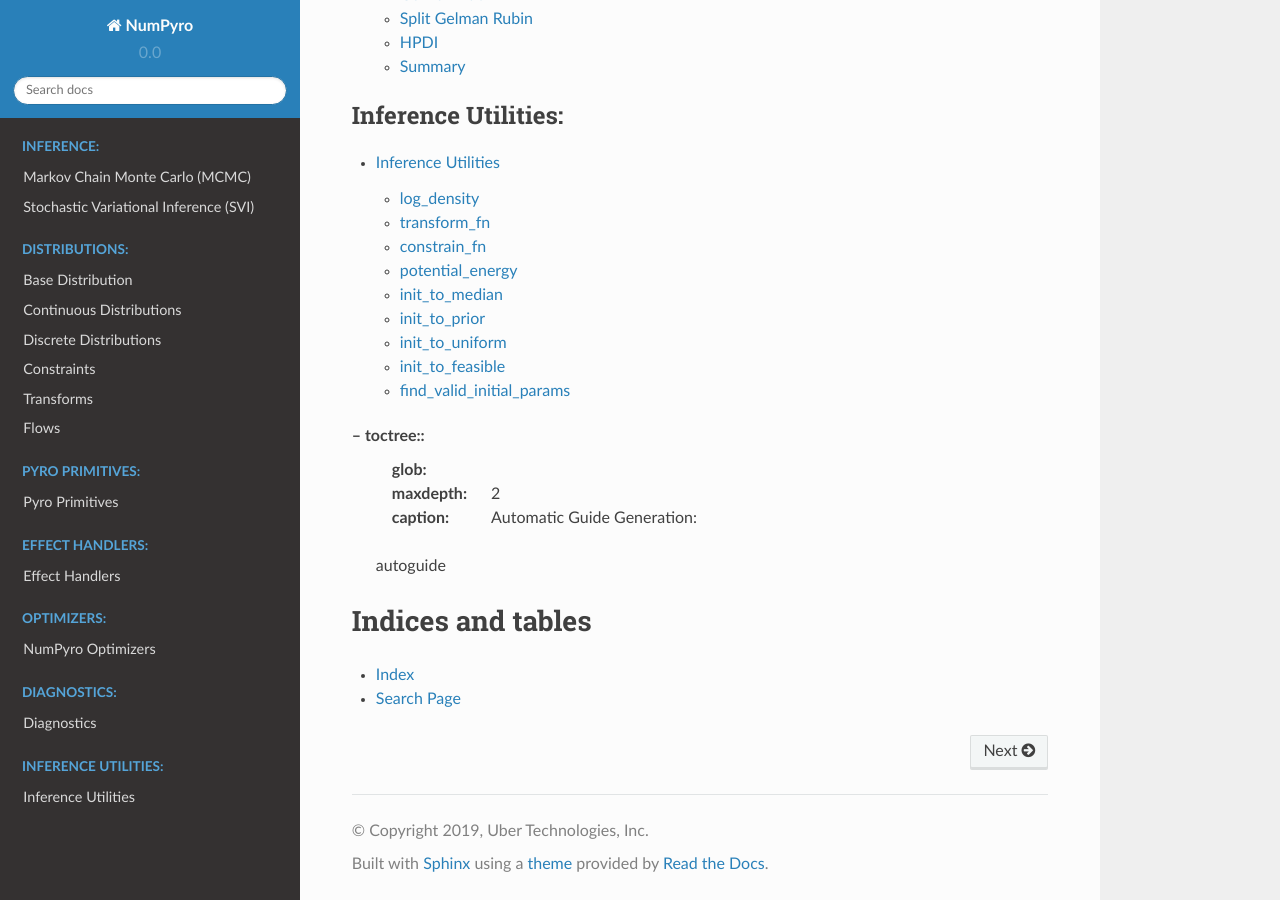
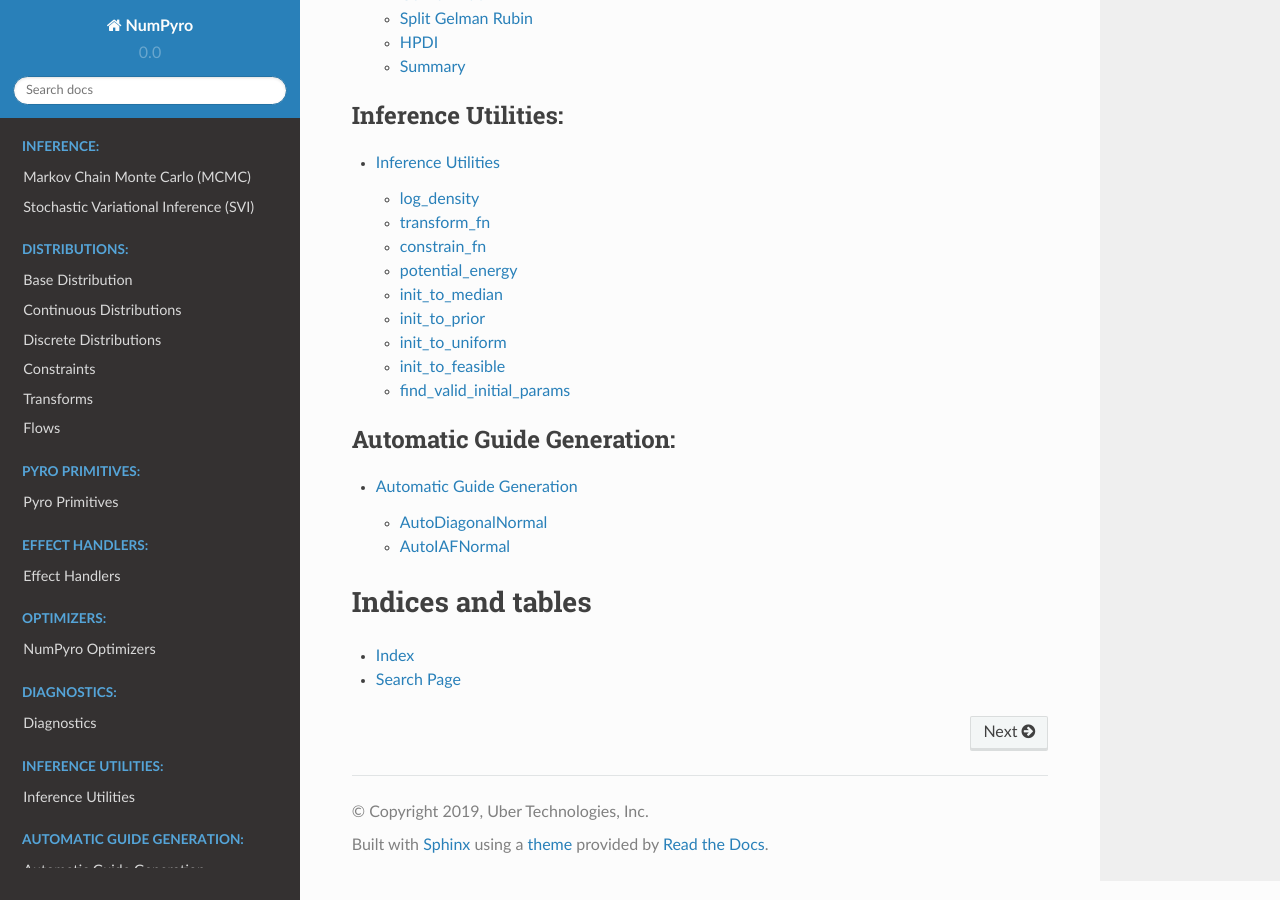
Before and after one commit to pyro-ppl/numpyro, a Sphinx documentation site: the page built from docs/source/index.rst, in a window 1280 px wide and 900 px high, scrolled down 3153 px. Built offline with Sphinx 7.4.7 and the Read the Docs theme 2.0.0, drawn with Linux system fonts in a browser that asks for light colours.

Commit message:
fix another typo at toctree

```diff
--- a/docs/source/index.rst
+++ b/docs/source/index.rst
@@ -61,12 +61,13 @@ Numpyro documentation
    utilities
 
 
--- toctree::
+.. toctree::
    :glob:
    :maxdepth: 2
    :caption: Automatic Guide Generation:
 
    autoguide
+
 
 Indices and tables
 ==================
```
